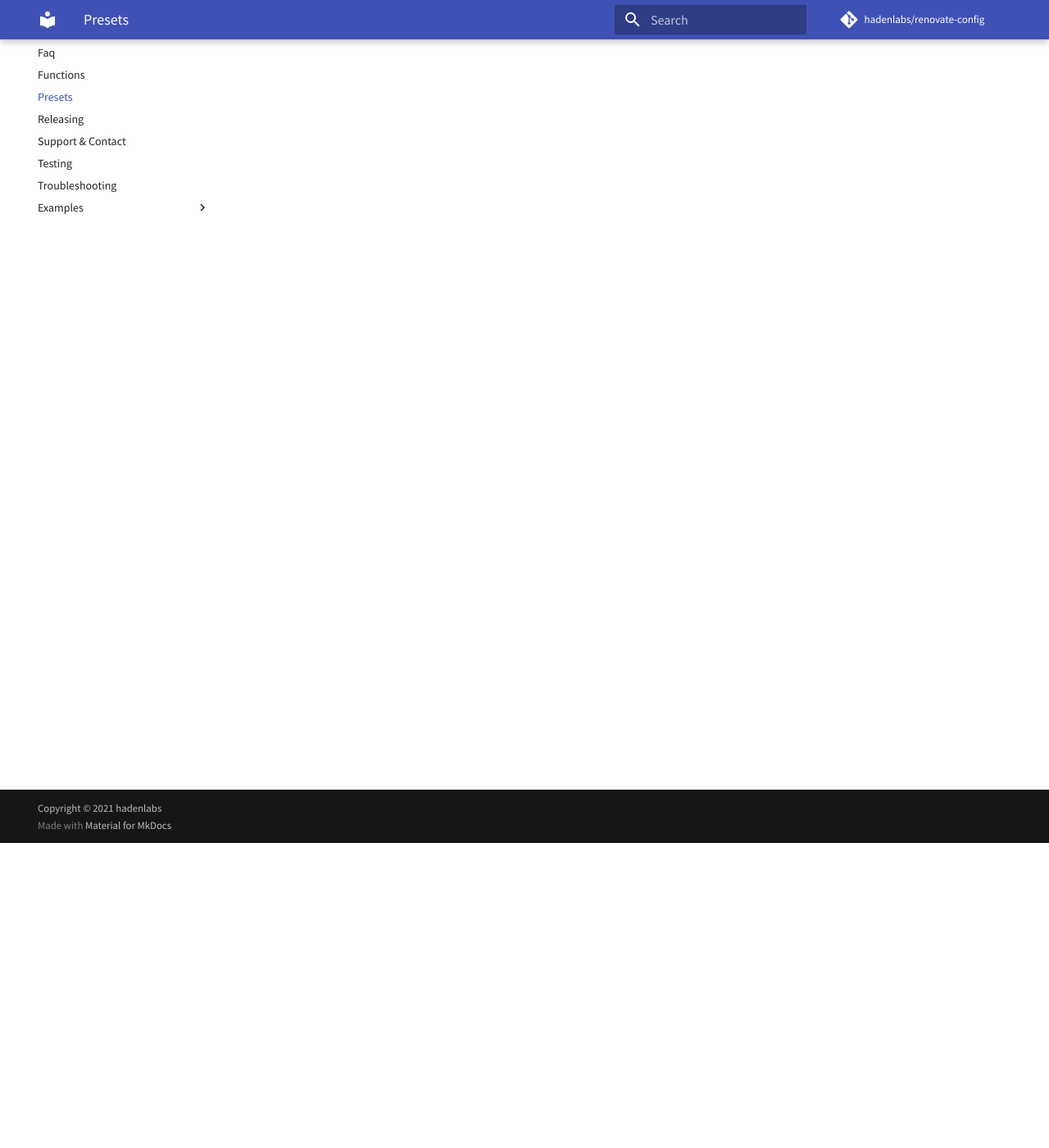
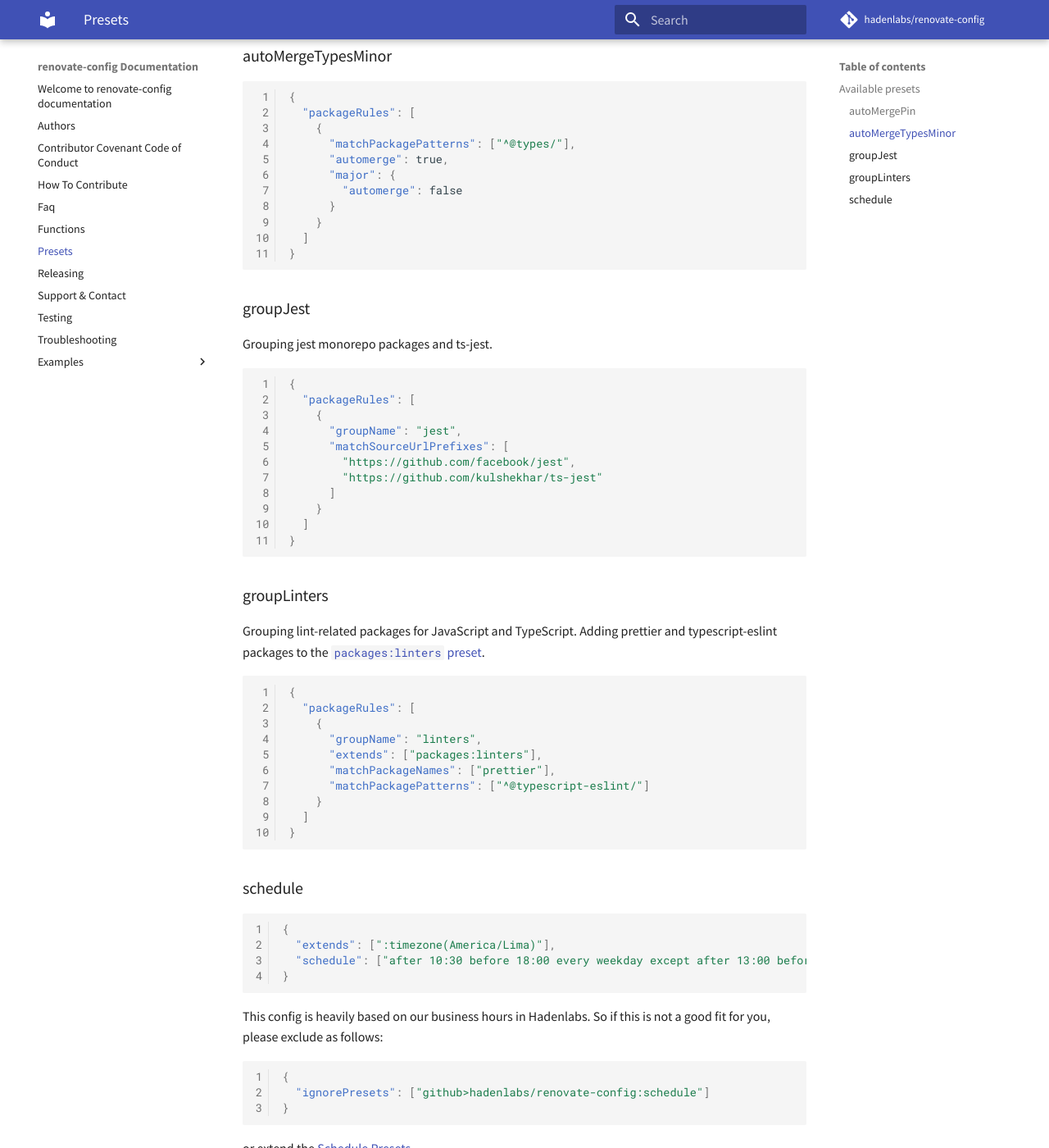
Before and after one commit to hadenlabs/renovate-config, an MkDocs documentation site: the page built from docs/presets.md, in a window 1280 px wide and 1400 px high, scrolled down 372 px. Shown: the whole window at 82% size. Built offline with MkDocs 1.6.1 and Material for MkDocs 9.7.7, drawn with Linux system fonts in a browser that asks for light colours; comment, search, counter and statistics services are not loaded; some of the changed text lies outside the part shown.

Commit message:
chore: implement documentation presets (#3)

````diff
--- a/docs/presets.md
+++ b/docs/presets.md
@@ -1,4 +1,81 @@
 ## Available presets
 
+### autoMergePin
+
+```json
+{
+  "pin": {
+    "automerge": true
+  }
+}
+```
+
+### autoMergeTypesMinor
+
+```json
+{
+  "packageRules": [
+    {
+      "matchPackagePatterns": ["^@types/"],
+      "automerge": true,
+      "major": {
+        "automerge": false
+      }
+    }
+  ]
+}
+```
+
+### groupJest
+
+Grouping jest monorepo packages and ts-jest.
+
+```json
+{
+  "packageRules": [
+    {
+      "groupName": "jest",
+      "matchSourceUrlPrefixes": [
+        "https://github.com/facebook/jest",
+        "https://github.com/kulshekhar/ts-jest"
+      ]
+    }
+  ]
+}
+```
+
+### groupLinters
+
+Grouping lint-related packages for JavaScript and TypeScript. Adding prettier and typescript-eslint packages to the [`packages:linters` preset](https://docs.renovatebot.com/presets-packages/#packageslinters).
+
+```json
+{
+  "packageRules": [
+    {
+      "groupName": "linters",
+      "extends": ["packages:linters"],
+      "matchPackageNames": ["prettier"],
+      "matchPackagePatterns": ["^@typescript-eslint/"]
+    }
+  ]
+}
+```
+
+### schedule
+
+```json
+{
+  "extends": [":timezone(America/Lima)"],
+  "schedule": ["after 10:30 before 18:00 every weekday except after 13:00 before 14:00"]
+}
+```
+
+This config is heavily based on our business hours in Hadenlabs. So if this is not a good fit for you, please exclude as follows:
+
+```json
+{
+  "ignorePresets": ["github>hadenlabs/renovate-config:schedule"]
+}
+```
 
 or extend the [Schedule Presets](https://docs.renovatebot.com/presets-schedule/).
````
Also changed, not shown: 1 other file.
